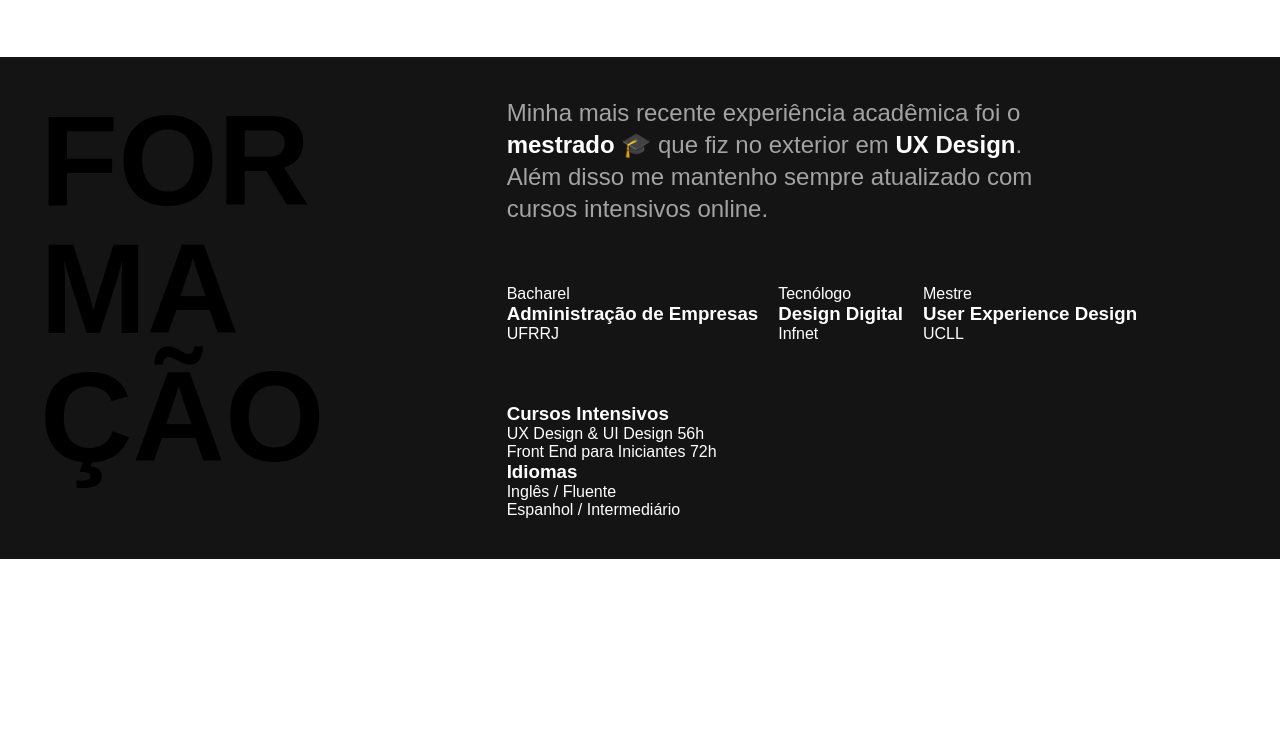
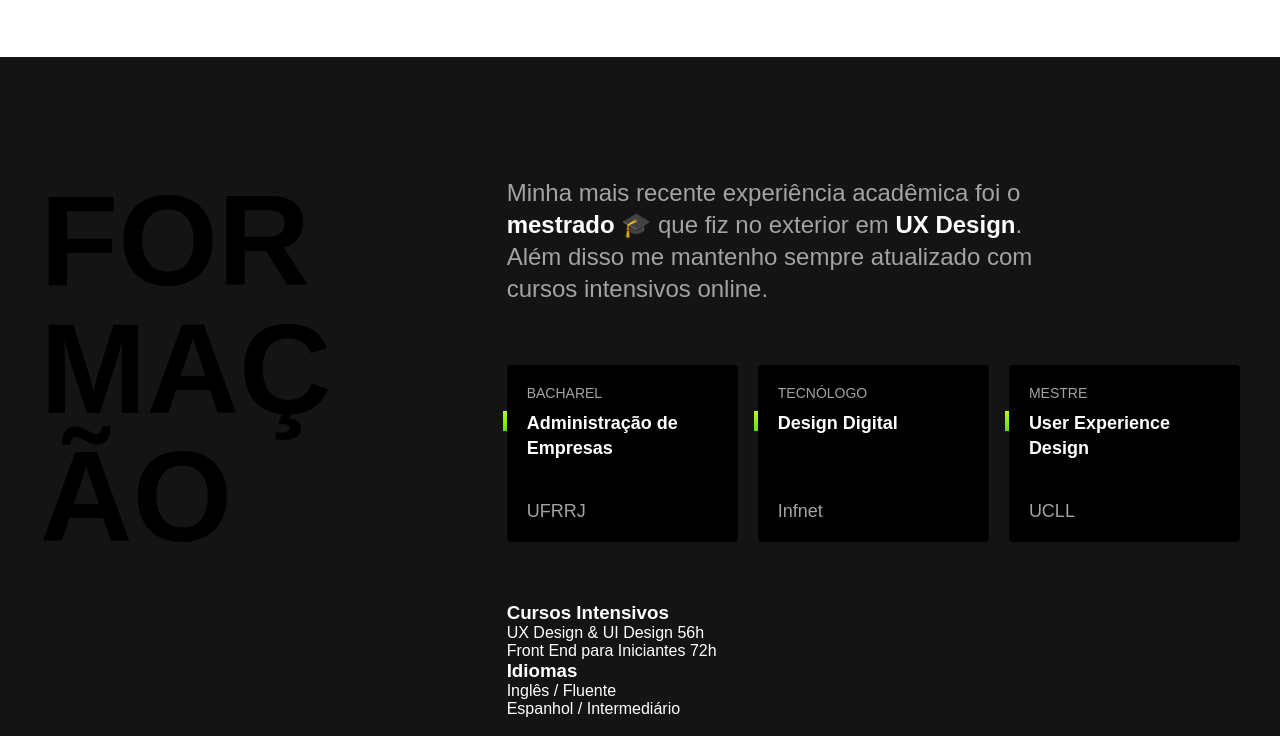
Before and after one commit to murilorrs/portifolio-pessoal, a plain HTML site: page index.html in a window 1280 px wide. Shown: the part 1384-2120 px from the top of the page. Drawn offline with Linux system fonts and the light colour scheme.

Commit message:
update formação

```diff
--- a/css/formacao.css
+++ b/css/formacao.css
@@ -1,19 +1,32 @@
-.formacao{
+.formacao {
   background: #141414;
-  color: #fff;
+  color: #ffffff;
 }
 
 .formacao-container {
   max-width: 1200px;
-  padding: 40px 20px;
+  padding: 120px 20px;
   margin: 0 auto;
   display: grid;
   grid-template-columns: 1fr 2fr;
   gap: 100px;
+  position: relative;
+}
+
+.formacao-container::after {
+  content: "";
+  display: block;
+  width: 130px;
+  height: 100px;
+  background: url("../img/detalhe.svg") no-repeat center;
+  position: absolute;
+  bottom: -50px;
+  left: 20px;
 }
 
 .formacao .subtitulo {
-  color: #000;
+  color: #000000;
+  max-width: 5ch;
 }
 
 .formacao-texto {
@@ -25,12 +38,51 @@
 }
 
 .formacao-texto strong {
-  color: #fff;
+  color: #ffffff;
 }
 
-.faculdade-lista{
+.faculdade-lista {
   display: flex;
-  flex-wrap:wrap ;
+  flex-wrap: wrap;
   gap: 20px;
   margin-bottom: 60px;
 }
+
+.faculdade {
+  flex: 1;
+  background: #000000;
+  padding: 20px;
+  border-radius: 4px;
+  display: flex;
+  flex-direction: column;
+}
+
+.faculdade-tipo {
+  font-size: 0.875rem;
+  text-transform: uppercase;
+  color: #a3a3a3;
+  margin-bottom: 10px;
+}
+
+.faculdade-curso {
+  flex: 1;
+  font-size: 1.125rem;
+  line-height: 1.4;
+  margin-bottom: 40px;
+  position: relative;
+}
+
+.faculdade-curso::before {
+  content: "";
+  display: block;
+  width: 4px;
+  height: 20px;
+  background: linear-gradient(#b6f829, #67dd0a);
+  position: absolute;
+  left: -24px;
+}
+
+.faculdade-instituicao {
+  font-size: 1.125rem;
+  color: #a3a3a3;
+}
```
